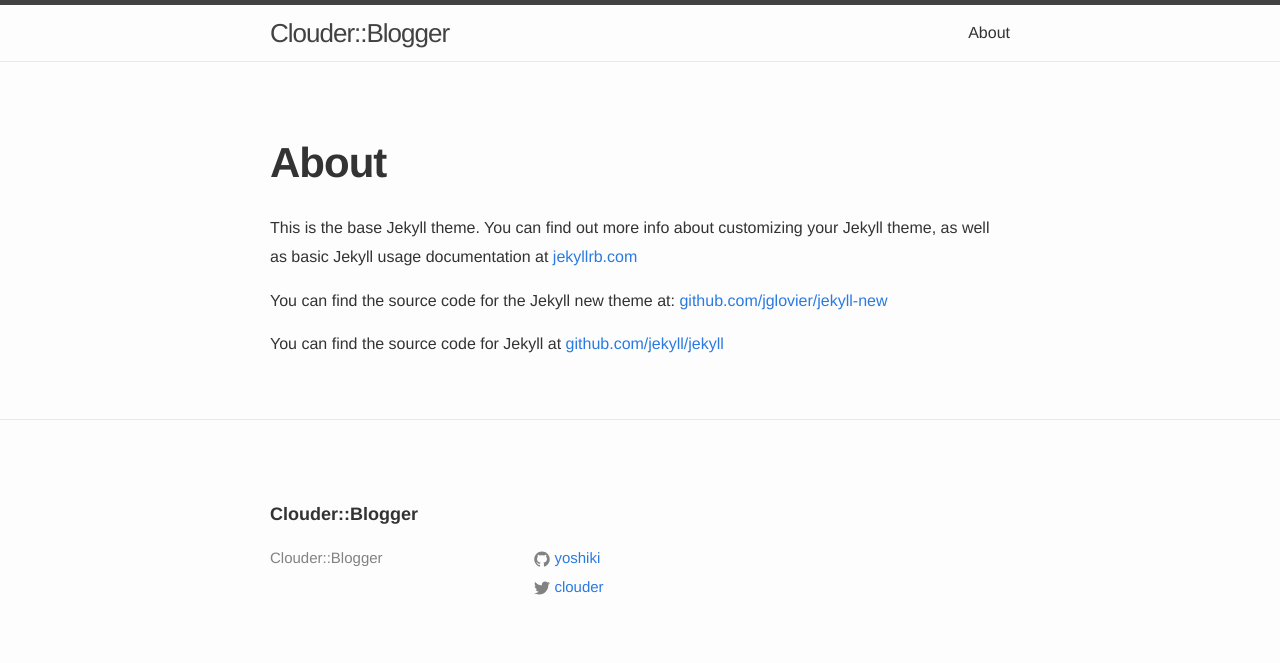
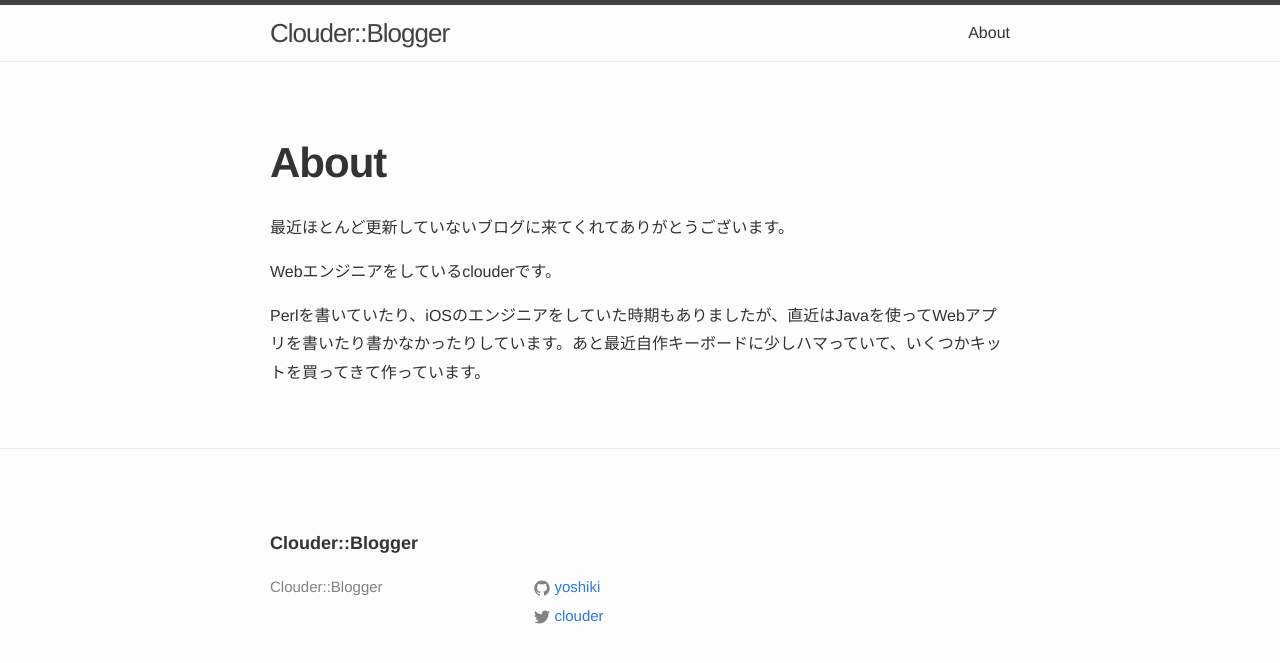
Before and after one commit to yoshiki/yoshiki.github.io, a Jekyll site: the page built from about.md, in a window 1280 px wide. Shown: the top 663 px of the page. Built offline with Jekyll 4.4.1, drawn with Linux system fonts in a browser that asks for light colours.

Commit message:
Add about

```diff
--- a/about.md
+++ b/about.md
@@ -4,8 +4,8 @@ title: About
 permalink: /about/
 ---
 
-This is the base Jekyll theme. You can find out more info about customizing your Jekyll theme, as well as basic Jekyll usage documentation at [jekyllrb.com](http://jekyllrb.com/)
+最近ほとんど更新していないブログに来てくれてありがとうございます。
 
-You can find the source code for the Jekyll new theme at: [github.com/jglovier/jekyll-new](https://github.com/jglovier/jekyll-new)
+Webエンジニアをしているclouderです。
 
-You can find the source code for Jekyll at [github.com/jekyll/jekyll](https://github.com/jekyll/jekyll)
+Perlを書いていたり、iOSのエンジニアをしていた時期もありましたが、直近はJavaを使ってWebアプリを書いたり書かなかったりしています。あと最近自作キーボードに少しハマっていて、いくつかキットを買ってきて作っています。
```
